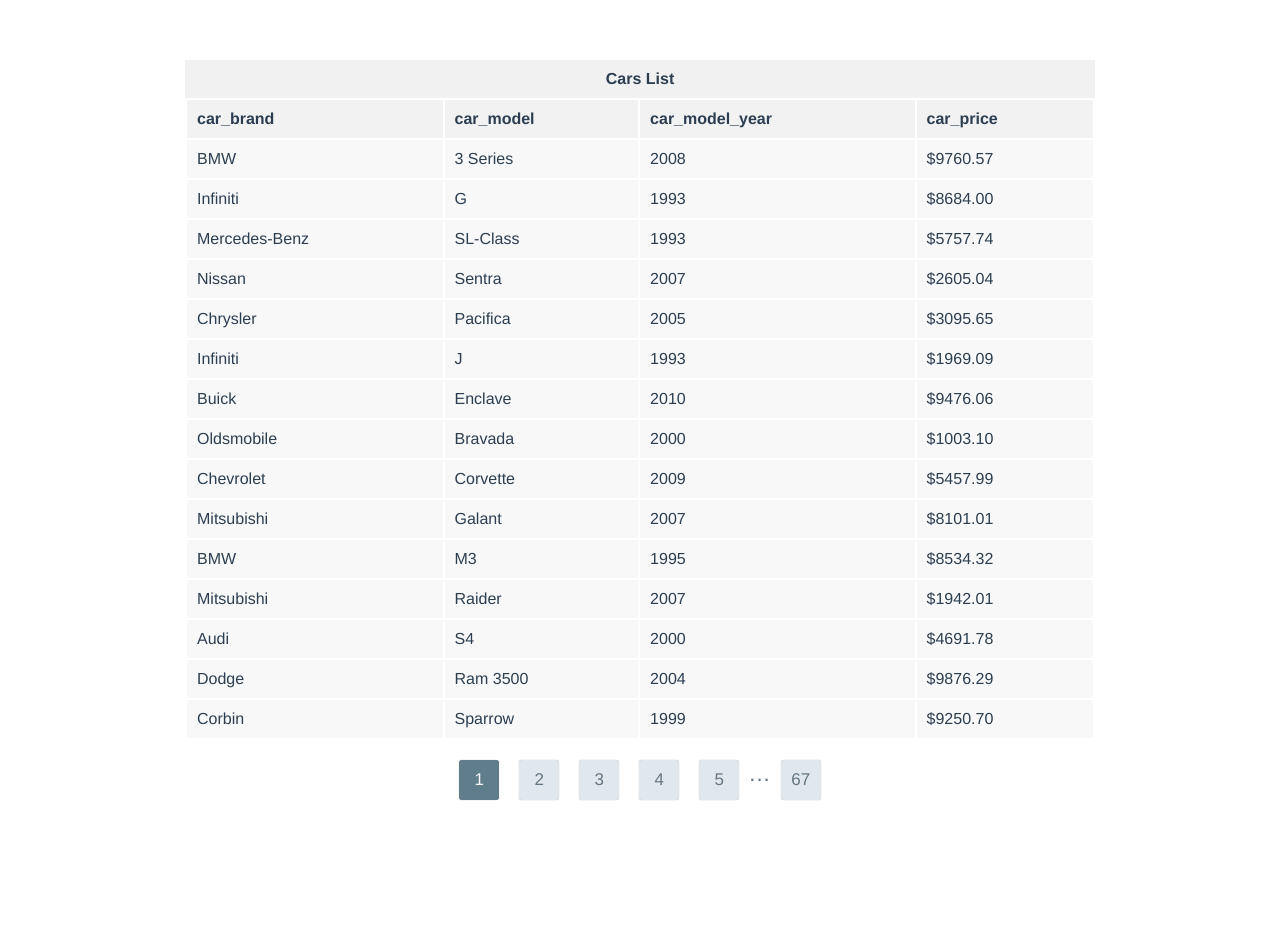
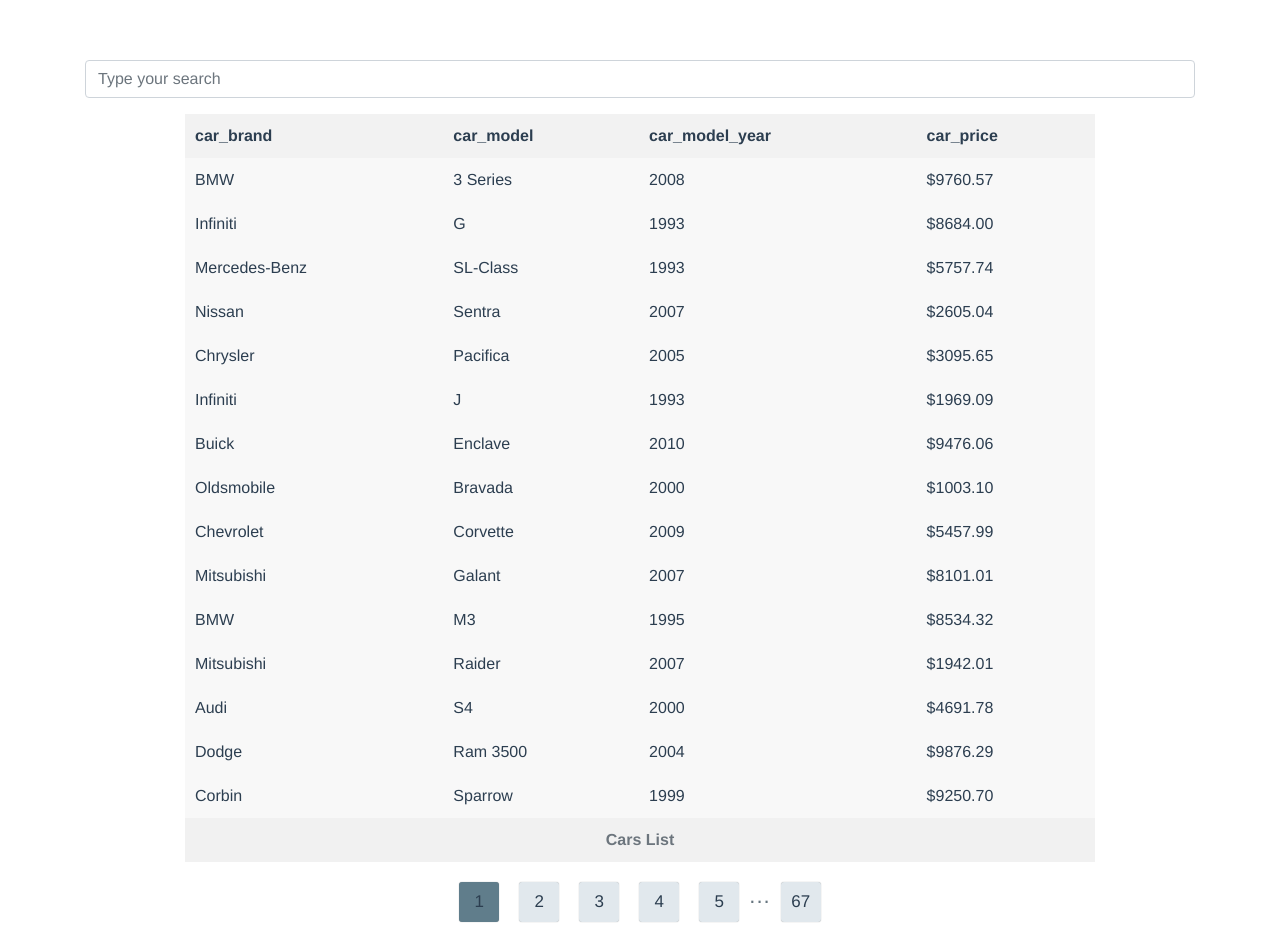
Before and after one commit to jfrosorio/vue-table-pro, a Vue app: page / in a window 1280 px wide. Before the commit the page ends 820 px from the top, so only its background shows below. Built offline with nearby package versions, Linux system fonts and the light colour scheme.

Commit message:
[feature/#6-search-component] Search feature development

```diff
--- a/public/index.html
+++ b/public/index.html
@@ -5,13 +5,18 @@
   <meta http-equiv="X-UA-Compatible" content="IE=edge">
   <meta name="viewport" content="width=device-width,initial-scale=1.0">
   <link rel="icon" href="<%= BASE_URL %>favicon.ico">
-    <title>vue-table-pro</title>
+  <title>Vue Table Pro</title>
+  <link rel="stylesheet" href="https://stackpath.bootstrapcdn.com/bootstrap/4.1.3/css/bootstrap.min.css"
+        integrity="sha384-MCw98/SFnGE8fJT3GXwEOngsV7Zt27NXFoaoApmYm81iuXoPkFOJwJ8ERdknLPMO" crossorigin="anonymous">
 </head>
 <body>
+<div class="container">
   <noscript>
-      <strong>We're sorry but vue-table-pro doesn't work properly without JavaScript enabled. Please enable it to continue.</strong>
+    <strong>We're sorry but vue-table-pro doesn't work properly without JavaScript enabled. Please enable it to
+      continue.</strong>
   </noscript>
   <div id="app"></div>
   <!-- built files will be auto injected -->
+</div>
 </body>
 </html>
--- a/src/App.vue
+++ b/src/App.vue
@@ -1,16 +1,26 @@
 <template>
   <div id="app">
-    <VueTablePro :config = config />
+    <VueTablePro :config=config>
+      <div slot="searchBar" class="form-group">
+        <Search
+            placeholder="Type your search"
+            className="form-control"
+        >
+        </Search>
+      </div>
+    </VueTablePro>
   </div>
 </template>
 
 <script>
 import VueTablePro from './components/Table.vue'
 import data from './data/cars'
+import Search from './components/Features/Search'
 
 export default {
   name: 'app',
   components: {
+    Search,
     VueTablePro
   },
   data () {
--- a/src/components/Features/Pagination.vue
+++ b/src/components/Features/Pagination.vue
@@ -4,7 +4,8 @@
       {{ first }}
     </a>
     <span class="vuetable__pagination-ellipsis" v-show="hasMoreUntilFirst">...</span>
-    <a class="vuetable__pagination-page" @click="_updatePagination(page)" :class="_isCurrentPage(page)" v-for="page in navigationPages" :key="page">
+    <a class="vuetable__pagination-page" @click="_updatePagination(page)" :class="_isCurrentPage(page)"
+       v-for="page in navigationPages" :key="page">
       {{ page }}
     </a>
     <span class="vuetable__pagination-ellipsis" v-show="hasMoreUntilLast">...</span>
--- /dev/null
+++ b/src/components/Features/Search.vue
@@ -0,0 +1,29 @@
+<template>
+  <input
+      type="text"
+      :class="className"
+      :placeholder="placeholder"
+      v-model="value"
+      @input="_search"
+  >
+</template>
+
+<script>
+export default {
+  name: 'Search',
+  data () {
+    return {
+      value: ''
+    }
+  },
+  props: {
+    className: String,
+    placeholder: String
+  },
+  methods: {
+    _search () {
+      this.$emit('input', this.value)
+    }
+  }
+}
+</script>
--- a/src/components/Table.vue
+++ b/src/components/Table.vue
@@ -1,5 +1,14 @@
 <template>
   <div class="vuetable">
+    <slot name="searchBar">
+      <Search
+          placeholder="Type your search"
+          className="form-control"
+      />
+    </slot>
+
+    <div @input="setShowData"></div>
+
     <table>
       <caption>{{ tableTitle }}</caption>
       <thead>
@@ -14,15 +23,16 @@
       </tbody>
     </table>
 
-    <Pagination :config = this.Pagination @pagination = "setShowData" />
+    <Pagination :config=this.Pagination @pagination="setShowData"/>
   </div>
 </template>
 
 <script>
 import Pagination from '@/components/Features/Pagination.vue'
+import Search from '@/components/Features/Search'
 
 export default {
-  name: 'Vue_table_pro',
+  name: 'VueTablePro',
   props: {
     config: {
       type: Object,
@@ -30,6 +40,7 @@
     }
   },
   components: {
+    Search,
     Pagination
   },
   data () {
@@ -70,6 +81,7 @@
       this.showData = this.tableData
     },
     setShowData (data) {
+      console.log(11111)
       this.showData = data
     }
   },
@@ -84,7 +96,6 @@
 </script>
 
 <style scoped>
-
 table {
   width: 100%;
   max-width: 910px;
@@ -109,5 +120,4 @@
   text-align: left;
   padding: 10px;
 }
-
 </style>
```
Also changed, not shown: src/components/index.js (+8 -8 lines), 1 other file (tests, documents, lock files or other folders). Lines whose indentation alone changed are shown as unchanged.
